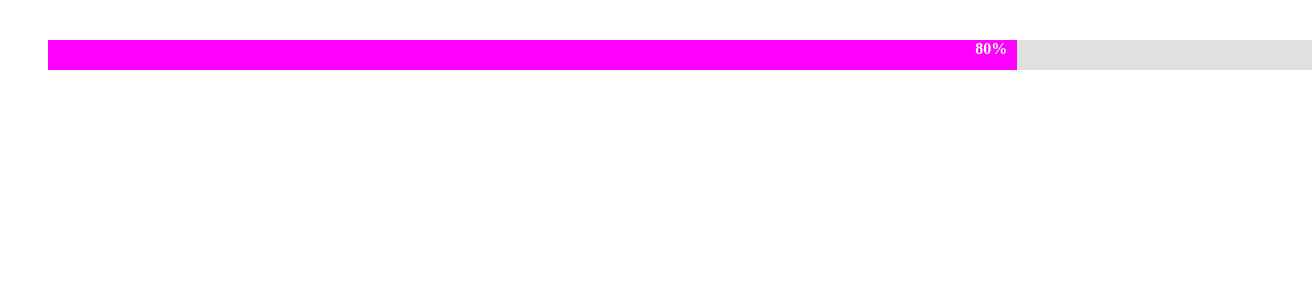
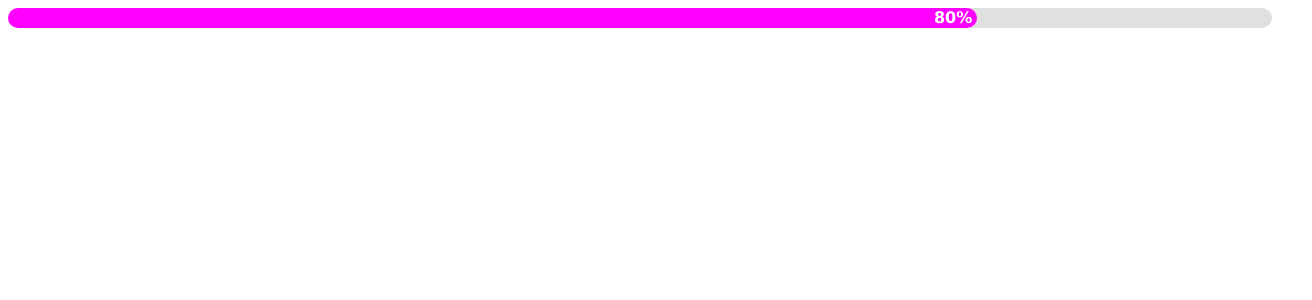
Before and after one commit to fernandocompean/ProgressBar, a React (Create React App) app: page / in a window 1280 px wide. Shown: the top 300 px of the page, 1312 px wide, since content can reach past the window. Built offline with nearby package versions, Linux system fonts and the light colour scheme.

Commit message:
[ADD]: shape and font styles

```diff
--- a/src/components/ProgressBar.component.js
+++ b/src/components/ProgressBar.component.js
@@ -4,25 +4,26 @@ const ProgressBar = (props) => {
   const { increment } = props;
 
   const containerStyles = {
-    height: 30,
+    height: 20,
     width: '100%',
     backgroundColor: "#e0e0de",
-    margin: 40,
-    itemAlign: 'center',
+    borderRadius: 50
   }
 
   const fillerStyles = {
     height: '100%',
     width: `${increment}%`,
     backgroundColor: 'magenta',
+    borderRadius: 'inherit',
+    textAlign: 'right',
     transition: 'width 1s ease-in-out',
-    textAlign: 'right',
   }
 
   const labelStyles = {
-    padding: 10,
+    padding: 5,
     color: 'white',
     fontWeight: 'bold',
+    fontFamily: 'verdana'
   }
 
   return (
```
